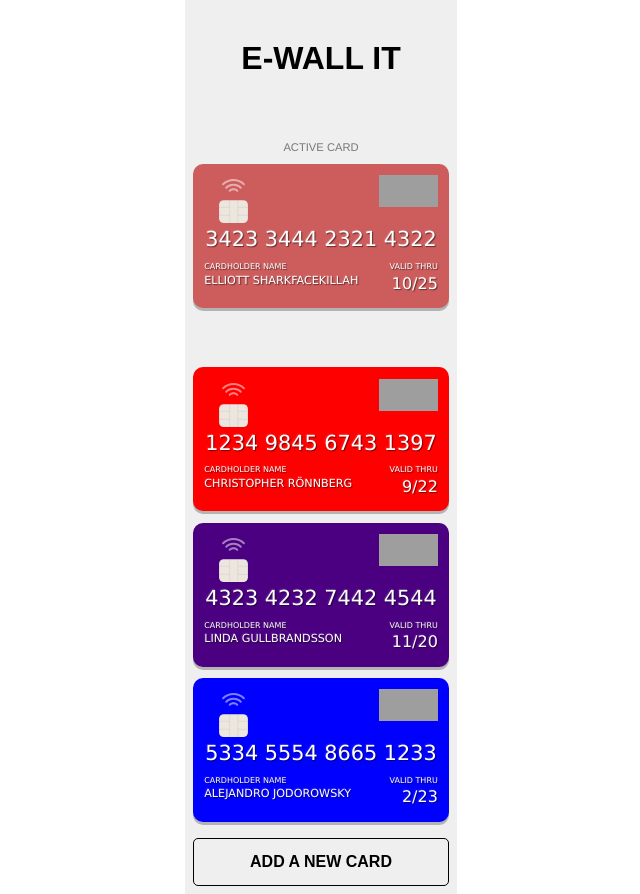
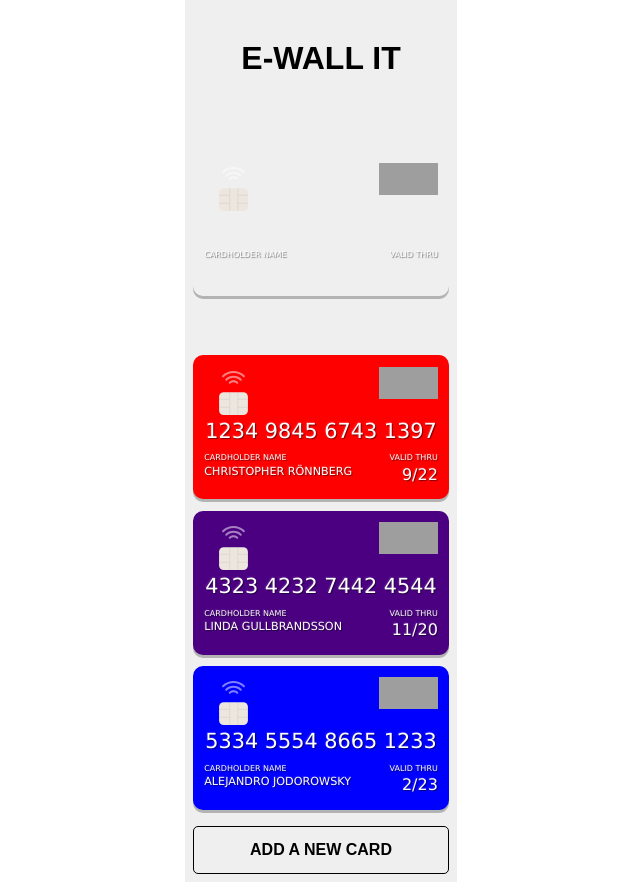
Before and after one commit to ChristopherRonnberg027/e-wallet, a Vue app: page / in a window 1280 px wide. Shown: the whole page, without its empty margins (319-959 px from the left). Built offline with nearby package versions, Linux system fonts and the light colour scheme; grey boxes are pictures that could not be loaded.

Commit message:
Trying som stuff

```diff
--- a/src/components/Card.vue
+++ b/src/components/Card.vue
@@ -1,13 +1,15 @@
 <template>
   <div class="card-wrapper">
     <p class="card-title">{{title}}</p>
-    <article class="card" :style="{background: cardColor}">
+    <!-- <article class="card" v-bind:class="{cardVendor}" @click="setActive()"> -->
+      <article class="card" :style="{background: cardColor}">
       <section class="top-card">
         <div class="chip">
-          <img src="../assets/chip-light.svg" alt="chip" />
+          <img v-bind:src="getChip()" alt="chip" />
         </div>
         <div class="symbol">
-          <img src="vendor.image" alt="personalsymbol"  />
+          <!-- <img :src="getVendor()" alt="symbol" /> -->
+          <img src="vendor.image" alt="symbol" />
         </div>
       </section>
       <section class="numbers">
@@ -31,11 +33,26 @@ export default {
     cardColor: String,
     cardValid: String,
     cardNumber: String,
-    cardActive: Boolean
+    cardActive: Boolean,
+    cardVendor: String
   },
   computed: {
-    vendorType(){
-      return this.$store.getters.getVendors
+    // setActive(){
+    //   return this.$store.getters.
+    // }
+  },
+  methods: {
+    setActive() {
+
+    },
+    getVendor() {
+      return require("../assets/vendor-" + this.cardVendor);
+    },
+    getChip() {
+      return require("../assets/chip-light.svg");
+    },
+    formatDate(cardValid) {
+      return cardValid.substring(0, 2) + "/" + cardValid.substring(2, 4);
     }
   }
 };
@@ -142,4 +159,24 @@ export default {
 .date-text {
   text-align: right;
 }
+
+.ninja {
+  background: rgb(0, 0, 0);
+  color: white;
+}
+
+.evil {
+  background: rgb(209, 24, 24);
+  color: white;
+}
+
+.blockchain {
+  background: rgb(117, 51, 162);
+  color: white;
+}
+
+.bitcoin {
+  background: rgb(248, 162, 34);
+  color: white;
+}
 </style>
--- a/src/components/CardForm.vue
+++ b/src/components/CardForm.vue
@@ -1,4 +1,3 @@
-
 <template>
   <div class="card-form-wrapper">
     <form @submit.prevent="addNewCard" class="card-form">
@@ -18,8 +17,7 @@
       <p class="add-vendor-text">vendor</p>
       <!-- <input class="add-vendor" type="text" v-model="selectVendor" /> -->
       <select class="add-vendor" v-model="selected" @change="updateValue">
-        <option disabled value="" v-text="disabledOption"></option>
-        <option v-for="option in options" :value="option" :key="option" v-text="option.name" ></option>
+        <option v-for="vendor in options" :value="option" :key="vendor" v-text="vendor.vendor" ></option>
       </select>
     </form>
   </div>
@@ -39,7 +37,7 @@ export default {
   },
   computed: {
     options() {
-      return this.$store.state.vendors;
+      return this.$store.getters.getAllVendor;
     }
   },
   value: {
--- a/src/store/index.js
+++ b/src/store/index.js
@@ -6,27 +6,29 @@ Vue.use(Vuex)
 export default new Vuex.Store({
   state: {
     cards: [
-      { id: 1, name: 'Christopher Rönnberg', color: 'red', valid: '9/22', number: '1234 9845 6743 1397', active: false },
-      { id: 2, name: 'Elliott SharkfaceKillah', color: 'indianred', valid: '10/25', number: '3423 3444 2321 4322', active: true },
-      { id: 3, name: 'Linda Gullbrandsson', color: 'indigo', valid: '11/20', number: '4323 4232 7442 4544', active: false },
-      { id: 4, name: 'Alejandro Jodorowsky', color: 'blue', valid: '2/23', number: '5334 5554 8665 1233', active: false }
+      { id: 2, name: 'Christopher Rönnberg', color: 'red', valid: '9/22', number: '1234 9845 6743 1397', active: false, vendor: "blockchain", ccv: "123" },
+      { id: 3, name: 'Elliott SharkfaceKillah', color: 'indianred', valid: '10/25', number: '3423 3444 2321 4322', active: true, vendor: "bitcoin", ccv: "324" },
+      { id: 4, name: 'Linda Gullbrandsson', color: 'indigo', valid: '11/20', number: '4323 4232 7442 4544', active: false, vendor: "evil", ccv: "647" },
+      { id: 5, name: 'Alejandro Jodorowsky', color: 'blue', valid: '2/23', number: '5334 5554 8665 1233', active: false, vendor: "ninja", ccv: "543" }
     ],
     newCards: {
     },
-    vendors: [
-      {
-        id: 1, name: 'Bitcoin Inc', image: '@/assets/vendor-bitcoin.svg', color: '#fdb455'
-      },
-      {
-        id: 2, name: 'Ninja Bank', image: '@/assets/vendor-ninja.svg', color: '#3d3d3d'
-      },
-      {
-        id: 3, name: 'Block Chain Inc', image: '@/assets/vendor-blockchain.svg', color: '#7b53d9'
-      },
-      {
-        id: 4, name: 'Evil Corp', image: '@/assets/vendor-evil.svg', color: '#d22f4d'
-      }
-    ]
+    activeId: 1,
+    nextId: 5
+    // vendors: [
+    //   {
+    //     id: 1, name: 'Bitcoin Inc', image: '@/assets/vendor-bitcoin.svg', color: '#fdb455'
+    //   },
+    //   {
+    //     id: 2, name: 'Ninja Bank', image: '@/assets/vendor-ninja.svg', color: '#3d3d3d'
+    //   },
+    //   {
+    //     id: 3, name: 'Block Chain Inc', image: '@/assets/vendor-blockchain.svg', color: '#7b53d9'
+    //   },
+    //   {
+    //     id: 4, name: 'Evil Corp', image: '@/assets/vendor-evil.svg', color: '#d22f4d'
+    //   }
+    // ]
   },
   getters: {
     unActiveCards(state) {
@@ -39,21 +41,16 @@ export default new Vuex.Store({
         return card.active
       })
     },
-    getVendors(state) {
-      return state.vendors
+    getAllVendor(state) {
+      return state.cards.filter(card => {
+        return card.vendor
+      })
     }
   },
   mutations: {
-    // setActive(state, payload) {
-    //   state.cards.filter(card => {
-    //     return card.active
-    //   })
-    // },
-    // setDardActive(state, activeId) {
-    //   state.cards.filter(card => {
-
-    //   })
-    // }
+    setActive(activeId) {
+      this.activeId = activeId
+    }
   },
   actions: {
   },
--- a/src/views/Home.vue
+++ b/src/views/Home.vue
@@ -2,7 +2,9 @@
   <div class="home">
     <Top :title="'e-wall it'" />
 
-    <Card
+    <Card :cardInfo="getActiveCard" />
+
+    <!-- <Card
       :title="'active card'"
       class="stack"
       v-for="card in cardInfo"
@@ -11,7 +13,7 @@
       :cardColor="card.color"
       :cardValid="card.valid"
       :cardNumber="card.number"
-    />
+    /> -->
 
     <CardStack />
     <button @click="addNewCard">add a new card</button>
@@ -30,7 +32,10 @@ export default {
     CardStack
   },
   computed: {
-    cardInfo() {
+    // cardInfo() {
+    //   return this.$store.getters.activeCard;
+    // }
+    getActiveCard() {
       return this.$store.getters.activeCard;
     }
   },
```
